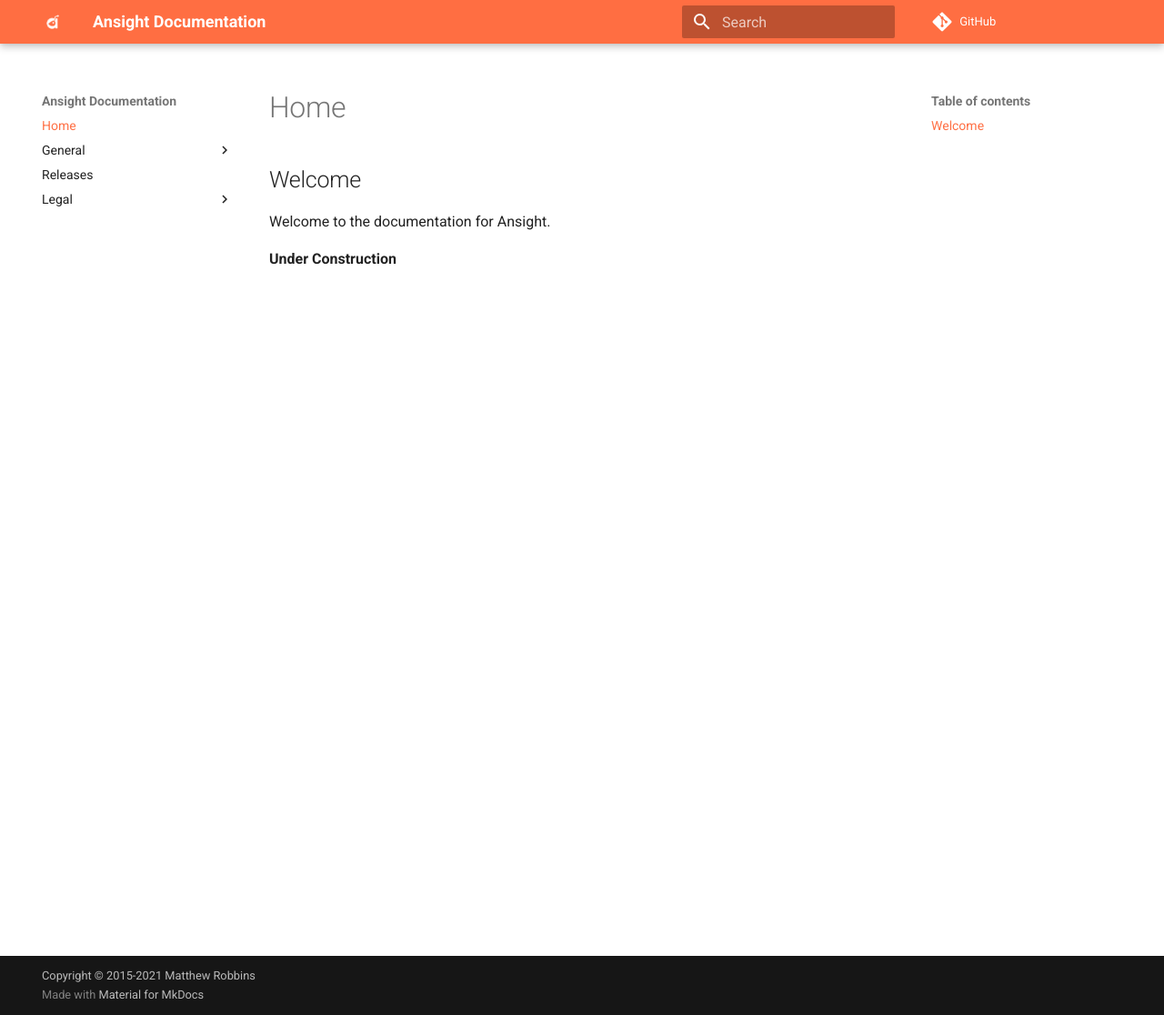
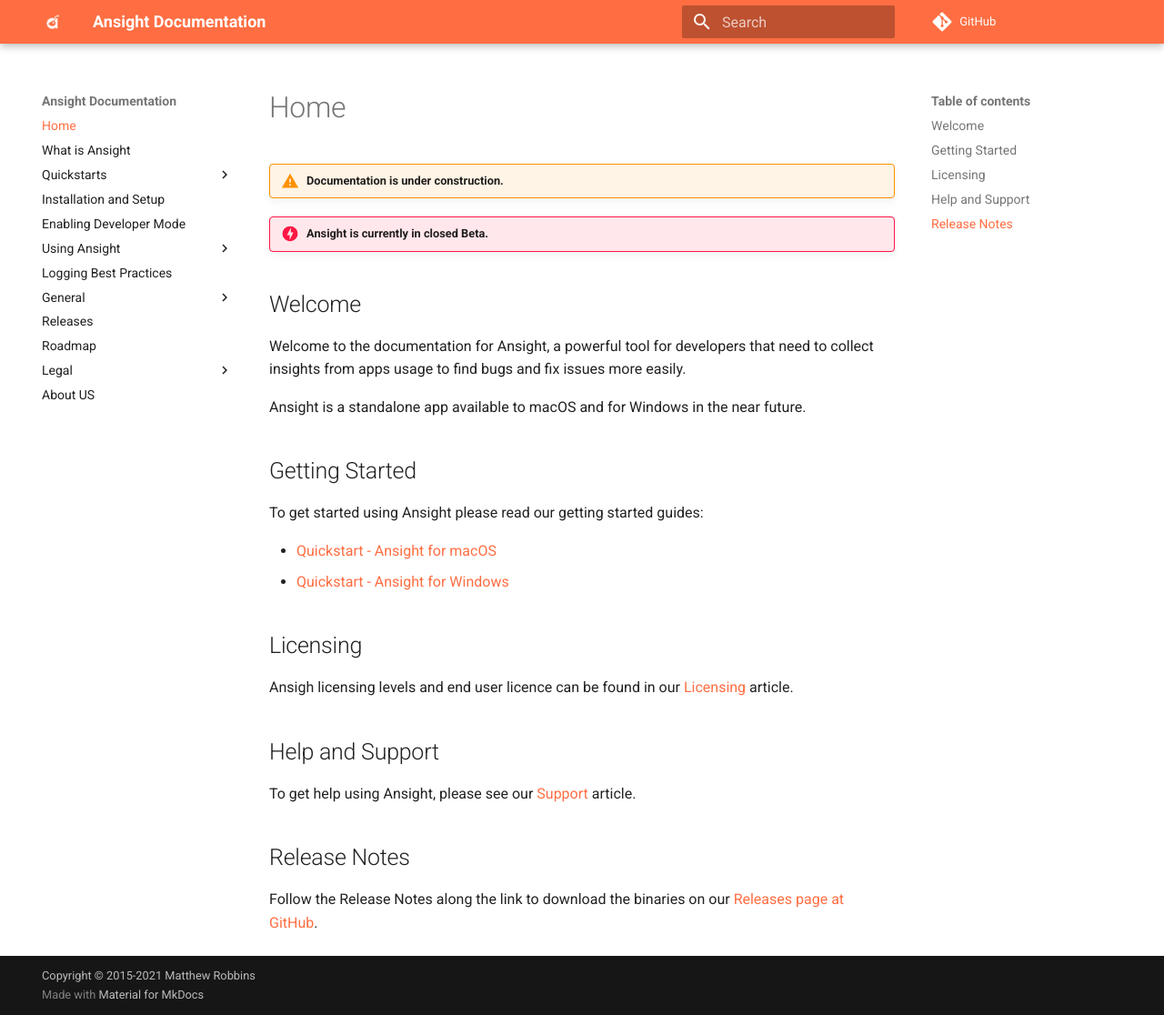
Before and after one commit to Ansight/ansight.github.io, an MkDocs documentation site: the page built from docs/index.md, in a window 1280 px wide and 1116 px high. Shown: the whole window at 91% size. Built offline with MkDocs 1.6.1 and Material for MkDocs 9.7.7, drawn with Linux system fonts in a browser that asks for light colours; comment, search, counter and statistics services are not loaded.

Commit message:
WIP on basic structure.

```diff
--- a/docs/index.md
+++ b/docs/index.md
@@ -1,5 +1,28 @@
+!!! warning "Documentation is under construction."
+
+!!! danger "Ansight is currently in closed Beta."
+
 ## Welcome
 
-Welcome to the documentation for Ansight.
+Welcome to the documentation for Ansight, a powerful tool for developers that need to collect insights from apps usage to find bugs and fix issues more easily.
 
-**Under Construction**
+Ansight is a standalone app available to macOS and for Windows in the near future.
+
+## Getting Started
+
+To get started using Ansight please read our getting started guides:
+
+* [Quickstart - Ansight for macOS](quickstarts/macos.md)
+* [Quickstart - Ansight for Windows](quickstarts/windows.md)
+
+## Licensing
+
+Ansigh licensing levels and end user licence can be found in our [Licensing](licensing.md) article.
+
+## Help and Support
+
+To get help using Ansight, please see our [Support](support.md) article.
+
+## Release Notes
+
+Follow the Release Notes along the link to download the binaries on our [Releases page at GitHub](https://github.com/Ansight/ansight.releases/releases).
--- a/mkdocs.yml
+++ b/mkdocs.yml
@@ -34,11 +34,26 @@
 
 nav:
 - Home: index.md
+- What is Ansight: what-is-ansight.md
+- Quickstarts:
+  - Ansight for macOS: quickstarts/macos.md
+  - Ansight for Windows: quickstarts/windows.md
+- Installation and Setup: setup.md
+- Enabling Developer Mode: enable-dev-mode.md
+- Using Ansight:
+  - Recording Test Sessions: using-ansight/recording-test-sessions.md
+  - Replaying Sessions: using-ansight/replaying-sessions.md
+  - Filtering Logs: using-ansight/filtering-logs.md
+- Logging Best Practices: logging-best-practices.md
 - General:
   - Support: support.md
   - Licensing: licensing.md
   - FAQ: faq.md
   - Contributing: contributing.md
 - Releases: https://github.com/Ansight/ansight.releases/releases
+- Roadmap: roadmap.md
 - Legal:
   - Third Party Software: legal/third-party-software.md
+  - Privacy Policy: legal/privacy-policy.md
+  - End User License: legal/end-user-license.md
+- About US: about-us.md
```
Also changed, not shown: docs/quickstarts/macos.md (added, +25 -0 lines), docs/quickstarts/windows.md (added, +3 -0 lines), docs/setup.md (added, +31 -0 lines), docs/what-is-ansight.md (added, +5 -0 lines), docs/about-us.md (added), docs/enable-dev-mode.md (added), docs/legal/end-user-license.md (added), docs/legal/privacy-policy.md (added), docs/logging-best-practices.md (added), docs/roadmap.md (added), docs/using-ansight/filtering-logs.md (added), docs/using-ansight/recording-test-sessions.md (added), docs/using-ansight/replaying-sessions.md (added).
